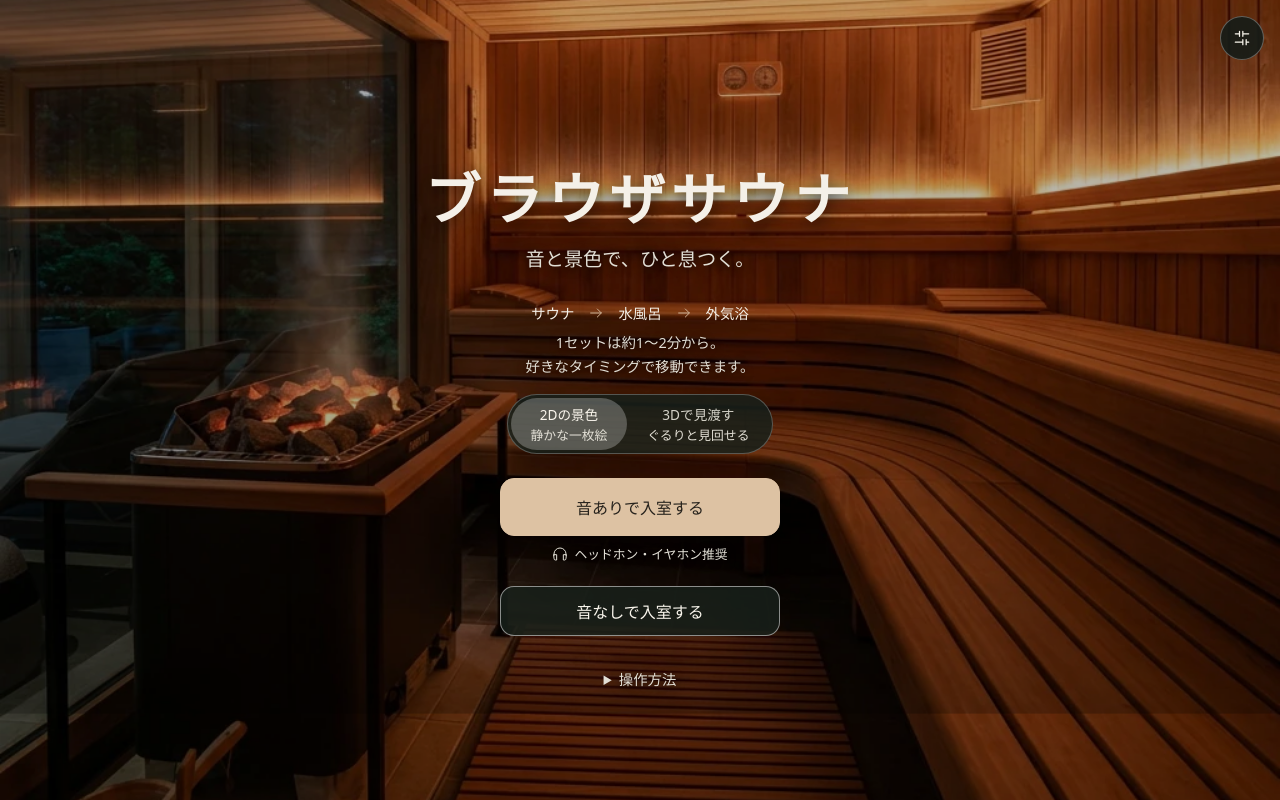
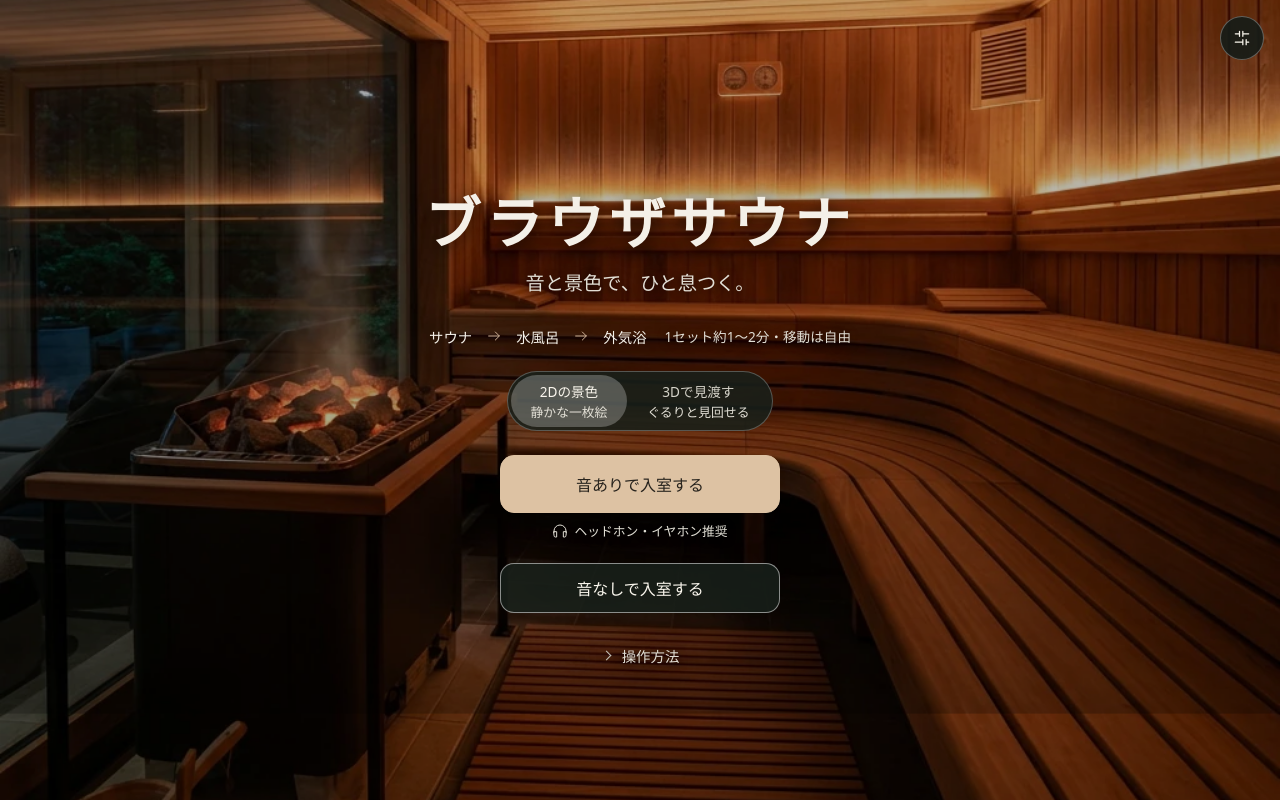
Before and after one commit to handism/sauna-simulator, a React (Vite) app: page / in a window 1280 px wide. Built offline with nearby package versions, Linux system fonts and the light colour scheme.

Commit message:
feat(src/app.tsx): journey-guideの表示を簡潔に修正
- `.journey-guide` を `1セット約1〜2分・移動は自由` のテキストで統一。
- 狭い画面では説明を複数行に分割する。
- 外観をシンプルにすることで読みやすさを向上する。

```diff
--- a/src/App.tsx
+++ b/src/App.tsx
@@ -124,13 +124,13 @@ function App() {
                 </h1>
                 <p className="app-subtitle">音と景色で、ひと息つく。</p>
 
-                <p className="journey-guide" aria-label="体験の流れ">
-                  サウナ <ActionIcon name="arrow" /> 水風呂 <ActionIcon name="arrow" /> 外気浴
-                </p>
-                <p className="entry-duration">
-                  1セットは約1〜2分から。
-                  <br />
-                  好きなタイミングで移動できます。
+                {/* 流れと所要時間を1行で伝える。狭い画面では所要時間が次の行に回る */}
+                <p className="journey-guide">
+                  <span className="visually-hidden">体験の流れ：</span>
+                  <span className="journey-steps">
+                    サウナ <ActionIcon name="arrow" /> 水風呂 <ActionIcon name="arrow" /> 外気浴
+                  </span>
+                  <span className="journey-note">1セット約1〜2分・移動は自由</span>
                 </p>
                 {/* 景色は入室前に決めるため、入室ボタンより先に置く。説明は各選択肢の中に小さく添える */}
                 <div className="entry-scene-choice" role="group" aria-label="景色">
--- a/src/index.css
+++ b/src/index.css
@@ -553,20 +553,25 @@ h2:focus {
 
 .journey-guide {
   display: flex;
-  align-items: center;
-  gap: 14px;
-  margin: 6px 0 28px;
+  flex-wrap: wrap;
+  justify-content: center;
+  align-items: center;
+  gap: 6px 18px;
+  margin: 6px 0 24px;
   color: var(--ink);
   font-size: 0.9rem;
+}
+.journey-steps {
+  display: inline-flex;
+  align-items: center;
+  gap: 14px;
 }
 .journey-guide .action-icon {
   width: 16px;
   color: var(--wood-deep);
 }
-.entry-duration {
-  margin: -12px 0 24px;
-  font-size: 0.9rem;
-  line-height: 1.6;
+.journey-note {
+  font-size: 0.85rem;
   color: var(--ink-soft);
   text-shadow: var(--text-shadow-soft);
 }
@@ -795,18 +800,21 @@ h2:focus {
 }
 /* 開閉の印はブラウザ標準の三角ではなく、パネルの取っ手と同じ線のシェブロンにする */
 .stage-details > summary,
-.score-details > summary {
+.score-details > summary,
+.entry-help > summary {
   display: flex;
   align-items: center;
   gap: 10px;
   list-style: none;
 }
 .stage-details > summary::-webkit-details-marker,
-.score-details > summary::-webkit-details-marker {
+.score-details > summary::-webkit-details-marker,
+.entry-help > summary::-webkit-details-marker {
   display: none;
 }
 .stage-details > summary::before,
-.score-details > summary::before {
+.score-details > summary::before,
+.entry-help > summary::before {
   content: '';
   flex-shrink: 0;
   width: 6px;
@@ -818,7 +826,8 @@ h2:focus {
   transition: transform 0.2s ease;
 }
 .stage-details[open] > summary::before,
-.score-details[open] > summary::before {
+.score-details[open] > summary::before,
+.entry-help[open] > summary::before {
   transform: translateY(-2px) rotate(45deg);
 }
 .stage-info-row {
@@ -1632,7 +1641,8 @@ h2:focus {
   .app-start-screen,
   .stay-timer-bar,
   .stage-details > summary::before,
-  .score-details > summary::before {
+  .score-details > summary::before,
+  .entry-help > summary::before {
     transition: none;
   }
   .primary-btn:active,
@@ -1886,7 +1896,9 @@ h2:focus {
   color: var(--ink-soft);
   text-shadow: var(--text-shadow-soft);
 }
+/* 中央の1行に収め、開閉の印は他の開閉と同じ線のシェブロン */
 .entry-help > summary {
+  display: inline-flex;
   cursor: pointer;
   padding: 12px;
   min-height: 44px;
@@ -1895,12 +1907,6 @@ h2:focus {
 .entry-help .app-shortcut-hint {
   margin-top: 8px;
 }
-.journey-guide {
-  margin-bottom: 20px;
-}
-.entry-duration {
-  margin-bottom: 16px;
-}
 .stay-timer-goal {
   font-size: 0.9rem;
   color: var(--ink-soft);
```
Also changed, not shown: .claude/CLAUDE.md, 1 other file (tests, documents, lock files or other folders).
